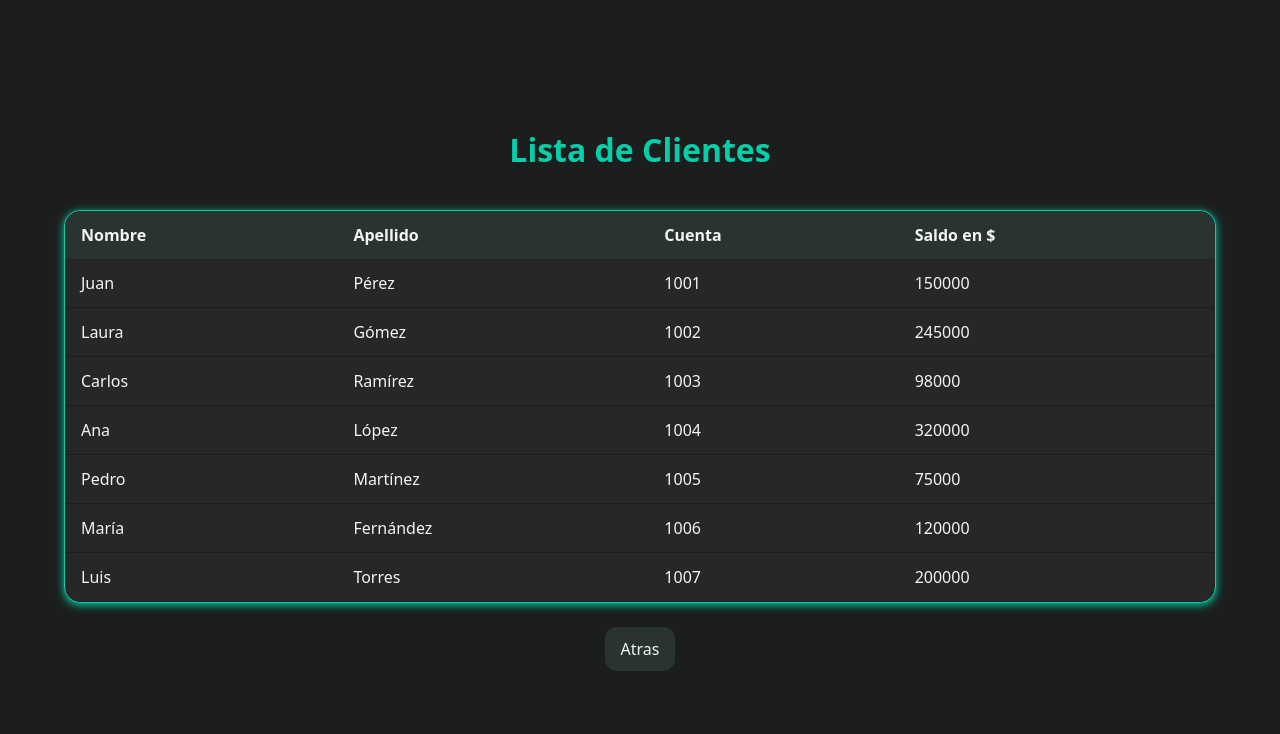
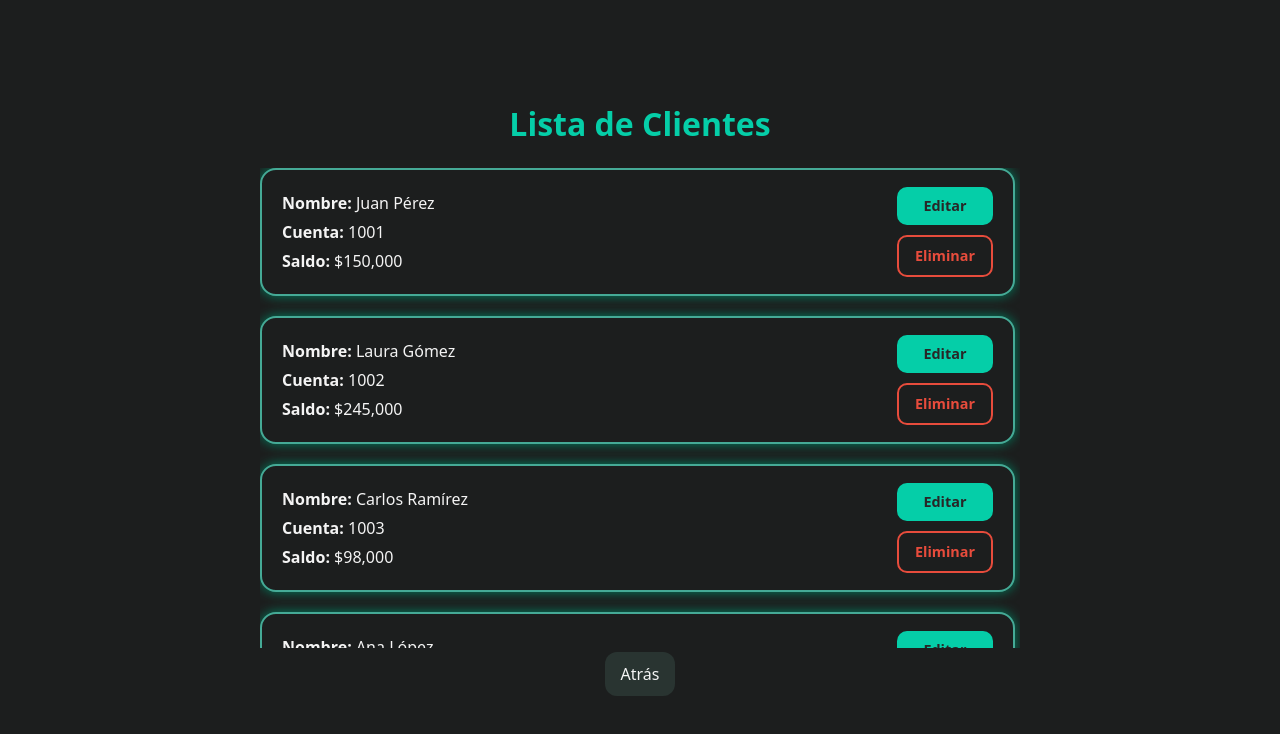
Before and after one commit to LeviTorresx/Mi-Banco-React-Vite, a React (Vite) app: page /consultar-clientes in a window 1280 px wide. Shown: the top 734 px of the page. Built offline with nearby package versions, Linux system fonts and the light colour scheme.

Commit message:
changes in dashboard design and validation of transfers[015]

```diff
--- a/src/pages/dashboard/Dasboard.tsx
+++ b/src/pages/dashboard/Dasboard.tsx
@@ -1,37 +1,83 @@
-import { useSelector } from "react-redux";
+import { useDispatch, useSelector } from "react-redux";
 import "./Dashboard.css";
 import { RootState } from "../../redux/store/Store";
-import {Navigate} from "../../components";
+import { FeedbackAlert, Navigate } from "../../components";
+import { Dispatch } from "@reduxjs/toolkit";
+import { removeCustomer } from "../../redux/slices/CustomersSlice";
+import { useState } from "react";
 
-export default function Dasboard() {
+export default function Dashboard() {
   const customers = useSelector((state: RootState) => state.customers);
+
+  const dispatch = useDispatch<Dispatch>();
+
+  const [alert, setAlert] = useState({
+    open: false,
+    message: "",
+    severity: "success" as "success" | "error",
+  });
+
+  const onDeleteCustomer = (accountNumber: string) => {
+    try {
+      dispatch(removeCustomer(accountNumber));
+      setAlert({
+        open: true,
+        message: `Cliente eliminado ${accountNumber} correctamente`,
+        severity: "success",
+      });
+    } catch (error) {
+      setAlert({
+        open: true,
+        message: "Error al eliminar cliente",
+        severity: "error",
+      });
+
+      console.log(error);
+    }
+  };
 
   return (
     <div className="dashboard-container">
       <h2 className="dashboard-title">Lista de Clientes</h2>
-      <div className="table-wrapper">
-        <table className="customers-table">
-          <thead>
-            <tr>
-              <th>Nombre</th>
-              <th>Apellido</th>
-              <th>Cuenta</th>
-              <th>Saldo en $</th>
-            </tr>
-          </thead>
-          <tbody>
-            {customers.map((c) => (
-              <tr key={c.accountNumber}>
-                <td>{c.firstName}</td>
-                <td>{c.lastName}</td>
-                <td>{c.accountNumber}</td>
-                <td>{c.balance}</td>
-              </tr>
-            ))}
-          </tbody>
-        </table>
+      <div className="cards-wrapper">
+        {customers.map((c) => (
+          <div className="customer-card" key={c.accountNumber}>
+            <div className="card-info">
+              <p>
+                <strong>Nombre:</strong> {c.firstName} {c.lastName}
+              </p>
+              <p>
+                <strong>Cuenta:</strong> {c.accountNumber}
+              </p>
+              <p>
+                <strong>Saldo:</strong> ${c.balance.toLocaleString()}
+              </p>
+            </div>
+            <div className="card-actions">
+              <button className="edit-btn">Editar</button>
+              <button
+                className="delete-btn"
+                onClick={() => onDeleteCustomer(c.accountNumber)}
+              >
+                Eliminar
+              </button>
+            </div>
+          </div>
+        ))}
       </div>
-      <Navigate label="Atras" to="/" />
+      <Navigate label="Atrás" to="/" />
+      {alert.open && (
+        <FeedbackAlert
+          open={alert.open}
+          onClose={() => {
+            setAlert((prevState) => {
+              return { ...prevState, open: false };
+            });
+          }}
+          message={alert.message}
+          severity={alert.severity}
+        />
+      )}
     </div>
   );
 }
--- a/src/pages/dashboard/Dashboard.css
+++ b/src/pages/dashboard/Dashboard.css
@@ -1,68 +1,104 @@
-@import "tailwindcss";
-
 .dashboard-container {
   display: flex;
   flex-direction: column;
   align-items: center;
+  padding: 20px;
+  width: 100%;
+  max-width: 800px;
+  margin: 0 auto;
+  color: var(--color-light);
+  height: 100vh;
   justify-content: center;
-  gap: 20px;
-  width: 100%;
-  height: 100vh;
-  background-color: var(--color-background);
 }
 
 .dashboard-title {
   font-size: 2rem;
-  margin-bottom: 1rem;
+  font-weight: 800;
   color: var(--color-accent-light);
-  font-weight: 900;
+  margin-bottom: 20px;
+  text-align: center;
 }
 
-.table-wrapper {
-  overflow-x: auto;
-  background-color: var(--color-dark);
-  width:90%;
-  border-radius: 16px;
-  box-shadow: 0 2px 8px var(--color-accent-light);
-  border: 1px solid var(--color-accent-light);
+.cards-wrapper {
+  display: flex;
+  flex-direction: column;
+  gap: 20px;
+  width: 100%;
+  max-height: 60vh;
+  overflow-y: auto;
+  padding-right: 5px;
 }
 
-.customers-table {
-  width: 100%;
-  border-collapse: collapse;
-  border-radius: 16px;
-  overflow: hidden;
-  color: var(--color-light);
-
+.cards-wrapper::-webkit-scrollbar {
+  width: 6px;
 }
 
-.customers-table thead {
-  background-color: var(--color-primary-dark);
+.cards-wrapper::-webkit-scrollbar-thumb {
+  background-color: var(--color-accent);
+  border-radius: 8px;
 }
 
-.customers-table th,
-.customers-table td {
-  padding: 12px 16px;
-  text-align: left;
+.cards-wrapper::-webkit-scrollbar-track {
+  background-color: transparent;
 }
 
-.customers-table tbody tr {
-  border-bottom: 1px solid var(--color-background);
-  transition: background-color 0.2s ease-in-out;
+.customer-card {
+  display: flex;
+  justify-content: space-between;
+  align-items: center;
+  background-color: var(--color-background);
+  border: 2px solid var(--color-accent);
+  border-radius: 16px;
+  padding: 16px 20px;
+  box-shadow: 0 0 12px var(--color-accent-dark);
+  transition: all 0.3s ease;
 }
 
-.customers-table tbody tr:hover {
-  background-color: var(--color-primary-dark);
-  cursor: pointer;
+.customer-card:hover {
+  transform: translateY(-2px);
+  box-shadow: 0 0 16px var(--color-accent-light);
 }
 
-@media (max-width: 768px) {
-  .dashboard-title {
-    font-size: 2rem;
-  }
+.card-info p {
+  margin: 5px 0;
+  font-size: 1rem;
+  font-weight: 500;
+}
 
-  .customers-table th,
-  .customers-table td {
-    padding: 8px 12px;
-  }
+.card-actions {
+  display: flex;
+  flex-direction: column;
+  gap: 10px;
 }
+
+.edit-btn,
+.delete-btn {
+  padding: 8px 16px;
+  border: none;
+  border-radius: 10px;
+  font-weight: bold;
+  font-size: 0.9rem;
+  cursor: pointer;
+  transition: all 0.3s ease-in-out;
+}
+
+.edit-btn {
+  background-color: var(--color-accent-light);
+  color: var(--color-dark);
+}
+
+.edit-btn:hover {
+  background-color: var(--color-accent);
+  color: white;
+}
+
+.delete-btn {
+  background-color: transparent;
+  border: 2px solid #e74c3c;
+  color: #e74c3c;
+}
+
+.delete-btn:hover {
+  background-color: #e74c3c;
+  color: var(--color-light);
+}
--- a/src/pages/transfers/Transfers.tsx
+++ b/src/pages/transfers/Transfers.tsx
@@ -79,8 +79,8 @@ export default function Transfers() {
     const customer = customers.find(
       (c) =>
         c.accountNumber.toLocaleLowerCase() ===
-          accountNumber.toLocaleLowerCase() &&
-        c.firstName.toLocaleLowerCase() === firstName.toLocaleLowerCase()
+          accountNumber.trim().toLocaleLowerCase() &&
+        c.firstName.toLocaleLowerCase() === firstName.trim().toLocaleLowerCase()
     );
 
     if (!customer) {
@@ -170,7 +170,6 @@ export default function Transfers() {
   };
 
   const confirmTransfer = () => {
-
     const newTransaction: Transaction = {
       receiverAccountNumber: transferData.destinationAccount,
       senderAccountNumber: customer.accountNumber,
@@ -280,9 +279,9 @@ export default function Transfers() {
         destination={transferData.destinationAccount}
       />
       <div className="zone-navigate">
-              <Navigate label="Atras" to="/" />
-              <Navigate label="Historial" to="/historial"/>
-            </div>
+        <Navigate label="Atras" to="/" />
+        <Navigate label="Historial" to="/historial" />
+      </div>
     </div>
   );
 }
```
